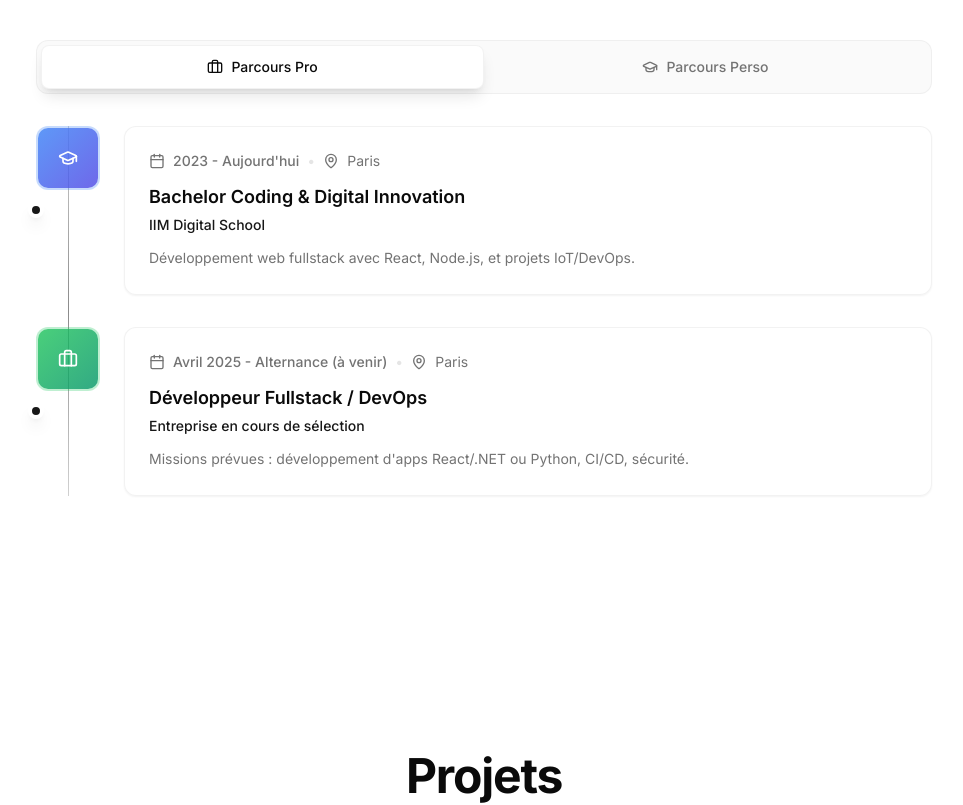
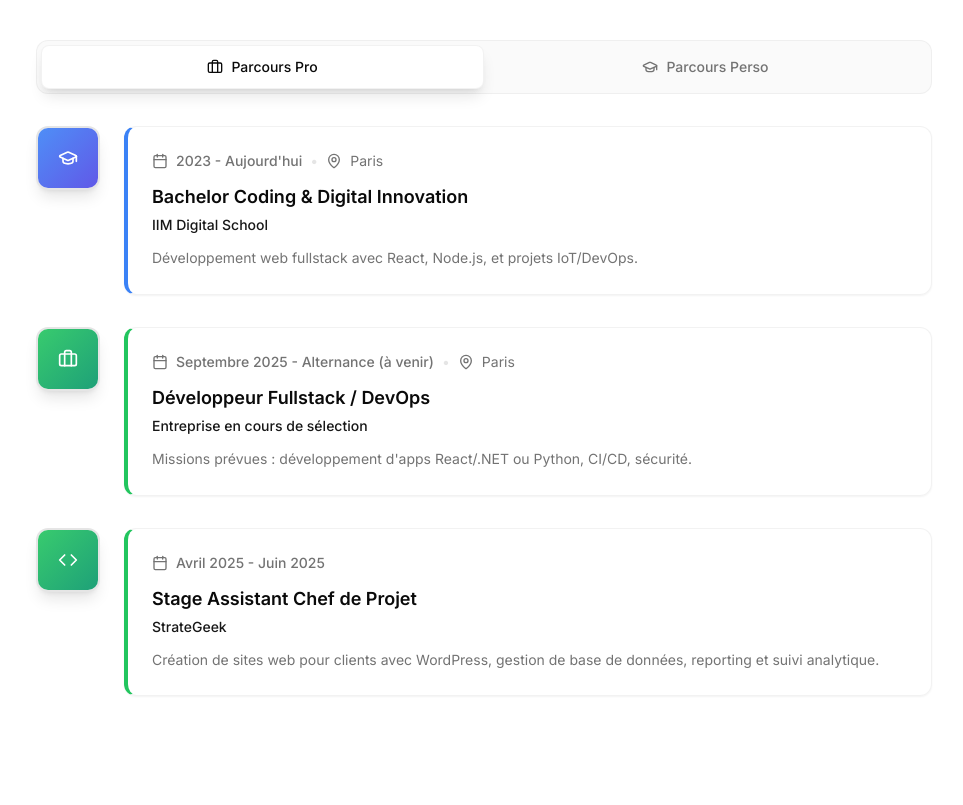
Before and after one commit to AlainZen/Portfolio, a Next.js app: page / in a window 1280 px wide. Shown: the part 1000-1805 px from the top of the page, without its empty margins (156-1119 px from the left). Built offline with nearby package versions, Linux system fonts and the light colour scheme; no server answers.

Commit message:
Modif texte Tech Stack, Modif Career-tabs

```diff
--- a/app/components/career-tabs.tsx
+++ b/app/components/career-tabs.tsx
@@ -35,13 +35,21 @@ const proTimeline: Event[] = [
     location: "Paris"
   },
   {
-    date: "Avril 2025 - Alternance (à venir)",
+    date: "Septembre 2025 - Alternance (à venir)",
     title: "Développeur Fullstack / DevOps",
     company: "Entreprise en cours de sélection",
     description: "Missions prévues : développement d'apps React/.NET ou Python, CI/CD, sécurité.",
     icon: <Briefcase className="w-5 h-5" />,
     type: 'work',
     location: "Paris"
+  },
+  {
+    date: "Avril 2025 - Juin 2025",
+    title: "Stage Assistant Chef de Projet",
+    company: "StrateGeek",
+    description: "Création de sites web pour clients avec WordPress, gestion de base de données, reporting et suivi analytique.",
+    icon: <Code className="w-5 h-5" />,
+    type: 'work',
   },
 ]
 
@@ -52,14 +60,6 @@ const persoTimeline: Event[] = [
     company: "Projets persos sur GitHub",
     description: "Création de jeux, applis web, bots, systèmes IoT et plus encore.",
     icon: <Code className="w-5 h-5" />,
-    type: 'project',
-  },
-  {
-    date: "2024",
-    title: "Création de GameList & site vitrine",
-    company: "Freelance",
-    description: "WordPress avancé, design responsive, gestion des utilisateurs et intégration API.",
-    icon: <Palette className="w-5 h-5" />,
     type: 'project',
   },
   {
@@ -104,18 +104,18 @@ const getTypeColor = (type: Event['type']) => {
   }
 }
 
-const getTypeBg = (type: Event['type']) => {
+const getTypeBorderColor = (type: Event['type']) => {
   switch (type) {
     case 'education':
-      return 'bg-blue-500/10 border-blue-500/20'
+      return 'border-l-blue-500'
     case 'work':
-      return 'bg-green-500/10 border-green-500/20'
+      return 'border-l-green-500'
     case 'project':
-      return 'bg-purple-500/10 border-purple-500/20'
+      return 'border-l-purple-500'
     case 'experience':
-      return 'bg-orange-500/10 border-orange-500/20'
+      return 'border-l-orange-500'
     default:
-      return 'bg-gray-500/10 border-gray-500/20'
+      return 'border-l-gray-500'
   }
 }
 
@@ -175,8 +175,7 @@ export default function CareerTabs() {
           transition={{ duration: 0.3 }}
           className="relative"
         >
-          {/* Ligne de timeline */}
-          <div className="absolute left-8 top-0 bottom-0 w-px bg-gradient-to-b from-primary/20 via-primary/50 to-primary/20" />
+
 
           <div className="space-y-8">
             {timeline.map((event, index) => (
@@ -190,30 +189,27 @@ export default function CareerTabs() {
                 {/* Icône avec animation */}
                 <div className="relative flex-shrink-0">
                   <motion.div
-                    className={cn(
-                      "w-16 h-16 rounded-xl border-2 flex items-center justify-center text-white relative overflow-hidden",
-                      getTypeBg(event.type)
-                    )}
+                    className="w-16 h-16 rounded-xl border-2 flex items-center justify-center text-white relative overflow-hidden bg-background shadow-lg"
                     whileHover={{ scale: 1.05 }}
                     transition={{ type: "spring", stiffness: 300 }}
                   >
                     <div className={cn(
-                      "absolute inset-0 bg-gradient-to-br opacity-80",
+                      "absolute inset-0 bg-gradient-to-br opacity-90",
                       getTypeColor(event.type)
                     )} />
                     <div className="relative z-10">
                       {event.icon}
                     </div>
                   </motion.div>
-
-                  {/* Point de connexion */}
-                  <div className="absolute top-1/2 -translate-y-1/2 -left-2 w-4 h-4 bg-primary rounded-full border-4 border-background shadow-lg" />
                 </div>
 
                 {/* Contenu */}
                 <div className="flex-1 min-w-0">
                   <motion.div
-                    className="bg-card/50 backdrop-blur-sm rounded-xl p-6 border border-border/50 shadow-sm hover:shadow-md transition-all duration-300 group-hover:border-primary/20"
+                    className={cn(
+                      "bg-card/50 backdrop-blur-sm rounded-xl p-6 border-l-4 border-y border-r border-border/50 shadow-sm hover:shadow-md transition-all duration-300 group-hover:border-l-4",
+                      getTypeBorderColor(event.type)
+                    )}
                     whileHover={{ y: -2 }}
                   >
                     {/* Header */}
--- a/app/components/tech-stack.tsx
+++ b/app/components/tech-stack.tsx
@@ -211,12 +211,12 @@ export default function TechStack() {
           </div>
           <div className="w-px h-8 bg-slate-700" />
           <div className="text-center">
-            <div className="text-2xl font-bold text-pink-400">3+</div>
+            <div className="text-2xl font-bold text-pink-400">2+</div>
             <div className="text-sm text-slate-400">Années d'exp</div>
           </div>
           <div className="w-px h-8 bg-slate-700" />
           <div className="text-center">
-            <div className="text-2xl font-bold text-blue-400">50+</div>
+            <div className="text-2xl font-bold text-blue-400">15+</div>
             <div className="text-sm text-slate-400">Projets</div>
           </div>
         </div>
```
